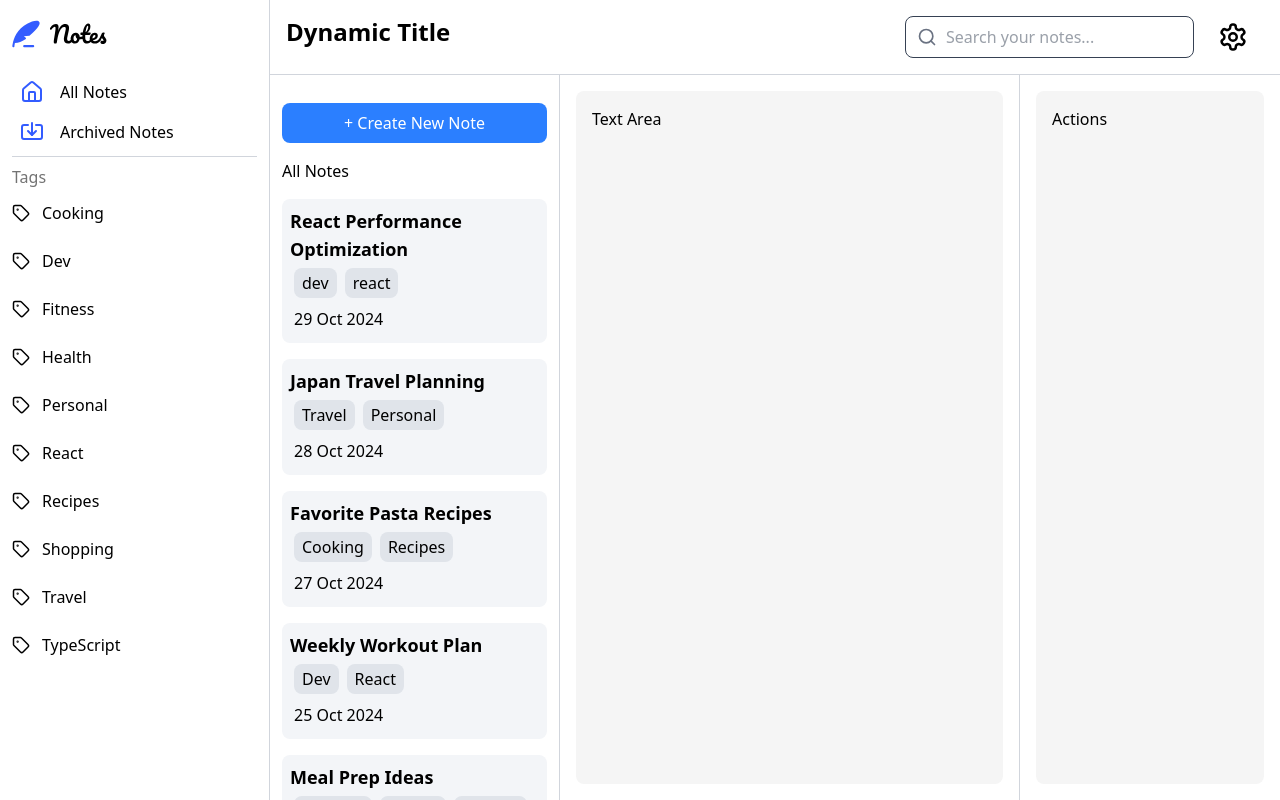
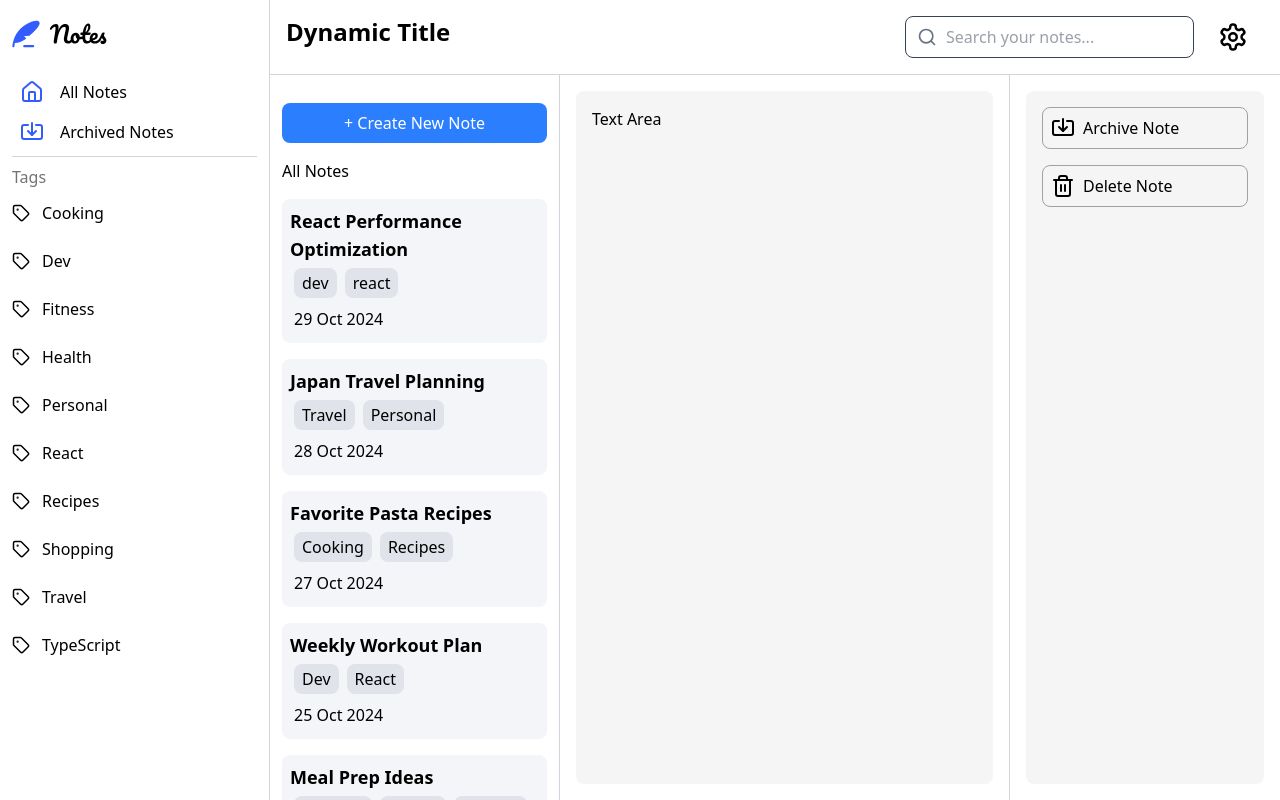
Before and after one commit to Clotho-ex/note-taking-app, a React (Vite) app: page / in a window 1280 px wide. Built offline with nearby package versions, Linux system fonts and the light colour scheme.

Commit message:
Created Actions component
- Added two buttons for actions

```diff
--- a/src/App.jsx
+++ b/src/App.jsx
@@ -1,12 +1,14 @@
+import { Delete, Import, Trash, Trash2 } from "lucide-react";
 import Header from "./components/HeaderComponent/Header";
 import Result from "./components/ResultComponent/Result";
 import SideBar from "./components/SidebarComponent/SideBar";
+import Actions from "./components/ActionsComponent/Actions";
 
 function App() {
   return (
     <>
       <div
-        className="relative grid h-screen w-full gap-0 overflow-y-hidden"
+        className="relative grid h-screen w-full gap-0 overflow-hidden"
         style={{
           gridTemplateAreas: `
                "sidebar result search-settings search-settings search-settings"
@@ -15,13 +17,12 @@ function App() {
                "sidebar result textarea textarea actions"
                "sidebar result textarea textarea actions"
              `,
-          gridTemplateColumns: "270px 290px 1fr 1fr 260px",
+          gridTemplateColumns: "270px 290px 1fr 1fr 270px",
           gridTemplateRows: "auto 1fr 1fr 1fr 1fr",
         }}
       >
-        {/* Sidebar */}
         <div
-          className="border-r border-gray-300"
+          className="overflow-y-auto border-r border-gray-300"
           style={{ gridArea: "sidebar" }}
         >
           <div>
@@ -29,14 +30,10 @@ function App() {
           </div>
         </div>
 
-        {/* Result - without border-r class */}
-        <div style={{ gridArea: "result" }}>
-          <div>
-            <Result />
-          </div>
+        <div className="overflow-y-auto" style={{ gridArea: "result" }}>
+          <Result />
         </div>
 
-        {/* Search and Settings area */}
         <div
           className="flex items-center justify-end border-b border-gray-300 p-4"
           style={{ gridArea: "search-settings" }}
@@ -44,22 +41,22 @@ function App() {
           <Header />
         </div>
 
-        {/* Text Area */}
         <div
-          className="overflow-y-auto border-r border-gray-300 p-4"
+          className="overflow-hidden border-r border-gray-300 p-4"
           style={{ gridArea: "textarea" }}
         >
-          <div className="h-full rounded-lg bg-neutral-100 p-4">Text Area</div>
+          <div className="h-full overflow-hidden rounded-lg bg-neutral-100 p-4">
+            Text Area
+          </div>
         </div>
 
-        {/* Actions */}
-        <div className="overflow-y-auto p-4" style={{ gridArea: "actions" }}>
-          <div className="h-full rounded-lg bg-neutral-100 p-4">Actions</div>
+        <div className="overflow-hidden p-4" style={{ gridArea: "actions" }}>
+          <Actions />
         </div>
       </div>
       <style jsx>{`
         :root {
-          --search-settings-height: 75px; /* Adjust this value based on your actual search-settings height */
+          --search-settings-height: 75px;
         }
       `}</style>
     </>
--- /dev/null
+++ b/src/components/ActionsComponent/Actions.jsx
@@ -0,0 +1,24 @@
+import React from "react";
+import { Import } from "lucide-react";
+import { Trash2 } from "lucide-react";
+
+const Actions = () => {
+  return (
+    <>
+      <div className="h-full overflow-hidden rounded-lg bg-neutral-100 p-4">
+        <div className="flex flex-col gap-4">
+          <button className="flex cursor-pointer gap-2 rounded-lg border border-neutral-400 px-2 py-2 transition-colors duration-250 active:bg-neutral-400 active:text-white">
+            <Import />
+            Archive Note
+          </button>
+          <button className="flex cursor-pointer gap-2 rounded-lg border border-neutral-400 px-2 py-2 transition-colors duration-250 active:bg-neutral-400 active:text-white">
+            <Trash2 />
+            Delete Note
+          </button>
+        </div>
+      </div>
+    </>
+  );
+};
+
+export default Actions;
--- a/src/components/ResultComponent/Result.jsx
+++ b/src/components/ResultComponent/Result.jsx
@@ -47,7 +47,7 @@ function Result({ className }) {
       <h1 className="p-4 text-2xl font-bold">{title}</h1>
       <div className="mt-[10px] border-b border-gray-300"></div>
       <div className="mx-auto grid w-fit place-self-center border-r border-gray-300 p-3">
-        <button className="mt-4 mb-4 rounded-lg bg-blue-500 px-8 py-2 text-white cursor-pointer active:bg-blue-400">
+        <button className="mt-4 mb-4 cursor-pointer rounded-lg bg-blue-500 px-8 py-2 text-white active:bg-blue-400">
           + Create New Note
         </button>
         <p className="mb-4">{description}</p>
```
